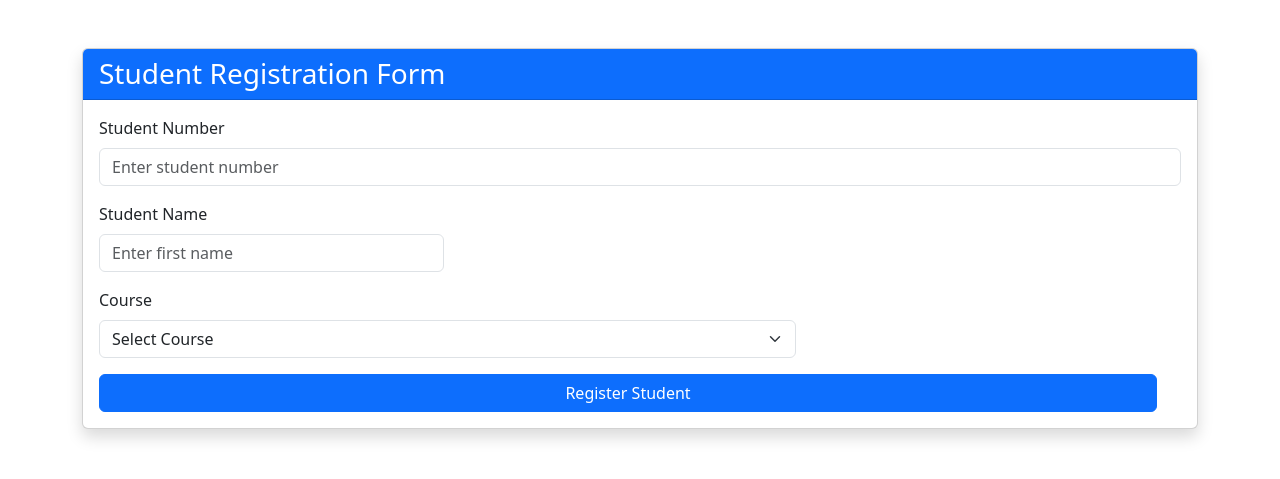
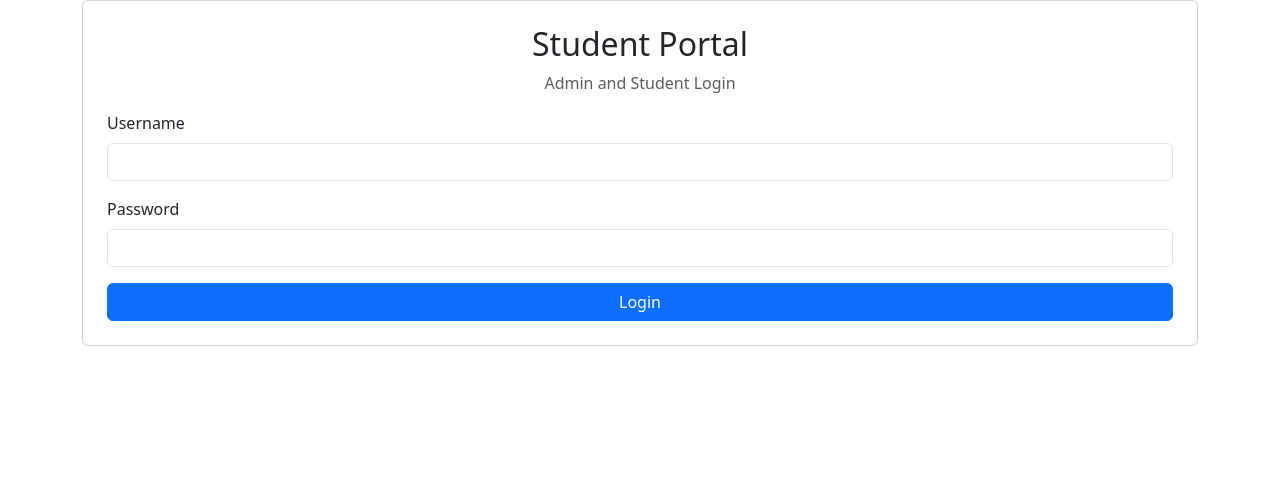
Before and after one commit to rainierpangilinan6-jpg/Web-Prog-Activity, a PHP site: page / in a window 1280 px wide. Shown: the top 479 px of the page. Run offline with PHP 8.4, Linux system fonts and the light colour scheme; a stand-in replaces the project's code that opens the database connection; some libraries are stand-ins or nearby versions.

Commit message:
Add files via upload

```diff
--- a/index.php
+++ b/index.php
@@ -1,114 +1,80 @@
-<!DOCTYPE html>
+<?php
+session_start();
+include "config/database.php";
+
+//if user is already logged in, send them to correct dashboard
+if (isset($_SESSION["role"])){
+    if (isset($_SESSION["role"]) == "admin"){
+        header("Location: admin/dashboard.php");
+    }
+    else{
+        header("Location: student/dashboard.php");
+    }
+    exit;
+}
+
+$error = "";
+
+if (isset($_POST["login"])){
+    //get data from POST form
+    $username = mysqli_real_escape_string($conn,$_POST["username"]);
+    $password = $_POST["password"];
+    //find typed username
+    $sql = "SELECT * FROM users WHERE username = '$username' LIMIT 1"; //table na may account
+    $result = mysqli_query($conn,$sql); //kung ilan ung result, dito lalabas
+
+    if (mysqli_num_rows($result) == 1){ //num rows
+        $user = mysqli_fetch_assoc($result); //kung sino may ari ng account
+
+        if(password_verify($password,$user["password"])){ //if tama password
+            $_SESSION["user_id"] = $user["id"]; //ID is galing sa DB
+            $_SESSION["full_name"] = $user["full_name"];
+            $_SESSION["role"] = $user["role"];
+
+            if ($user["role"] == "admin"){
+                header("Location: admin/dashboard.php");
+            }
+            else{
+                header("Location: student/dashboard.php");
+            }
+        }
+    }
+    $error = "Invalid Username or Password.";
+
+
+
+}
+
+?>
+<!doctype html>
 <html lang="en">
 <head>
-    <meta charset="UTF-8">
-    <meta name="viewport" content="width=device-width, initial-scale=1.0">
+    <meta charset="utf-8"><meta name="viewport" content="width=device-width, initial-scale=1">
+    <title>Login - Student Portal</title>
+    <link href="assets/vendor/bootstrap/css/bootstrap.min.css" rel="stylesheet">
+    <link href="assets/css/style.css" rel="stylesheet">
+</head>
+<body>
+<div class="container">
+    <div class="login-box">
+        <div class="card"><div class="card-body p-4">
+            <h2 class="text-center">Student Portal</h2>
+            <p class="text-center text-muted">Admin and Student Login</p>
 
-    <title>Student Registration</title>
+            <?php
+            if ($error !==""){?>
+            <div class ="alert alert-danger"><?php echo $error; ?></div>
+            <?php
+            }
+            ?>
 
-    <link
-        href="https://cdn.jsdelivr.net/npm/bootstrap@5.3.3/dist/css/bootstrap.min.css"
-        rel="stylesheet">
-</head>
-
-<body>
-<?php
-    if(isset($_GET["info"])){
-        echo $_GET["info"];
-    }
-?>
-
-<div class="container mt-5">
-
-    <div class="card shadow">
-
-        <div class="card-header bg-primary text-white">
-            <h3 class="mb-0">Student Registration Form</h3>
-        </div>
-
-        <div class="card-body">
-
-            <form method="POST" action="process.php">
-
-                <!-- Student Number -->
-                <div class="mb-3">
-                    <label for="student_no" class="form-label">
-                        Student Number
-                    </label>
-
-                    <input
-                        type="text"
-                        class="form-control"
-                        id="student_no"
-                        name="student_no"
-                        placeholder="Enter student number">
-                </div>
-
-                <!-- Name -->
-                <div class="row">
-
-                    <div class="col-md-4 mb-3">
-                        <label for="student_name" class="form-label">
-                            Student Name
-                        </label>
-
-                        <input
-                            type="text"
-                            class="form-control"
-                            id="student_name"
-                            name="student_name"
-                            placeholder="Enter first name">
-                    </div>
-
-
-                <!-- Course and Year Level -->
-                <div class="row">
-
-                    <div class="col-md-8 mb-3">
-
-                        <label for="course" class="form-label">
-                            Course
-                        </label>
-
-                        <select
-                            class="form-select"
-                            id="course"
-                            name="course">
-
-                            <option value="">Select Course</option>
-                            <option value="ACT">
-                                Associate in Computer Technology
-                            </option>
-
-                            <option value="CT">
-                                Computer Technology
-                            </option>
-
-                        </select>
-
-                    </div>
-
-                <!-- Submit Button -->
-                <div class="d-grid">
-
-                    <button
-                        type="submit"
-                        class="btn btn-primary"
-                        name="register">
-
-                        Register Student
-
-                    </button>
-
-                </div>
-
+            <form method="POST">
+                <div class="mb-3"><label class="form-label">Username</label><input type="text" name="username" class="form-control"></div>
+                <div class="mb-3"><label class="form-label">Password</label><input type="password" name="password" class="form-control"></div>
+                <button class="btn btn-primary w-100" type="submit" name="login">Login</button>
             </form>
-
-        </div>
-
+        </div></div>
     </div>
-
 </div>
-
 </body>
 </html>
--- /dev/null
+++ b/logout.php
@@ -0,0 +1,6 @@
+<?php
+session_start();
+session_destroy();
+header("Location: index.php");
+exit();
+?>
```
Also changed, not shown: beginner_student_portal.sql (added, +52 -0 lines).
